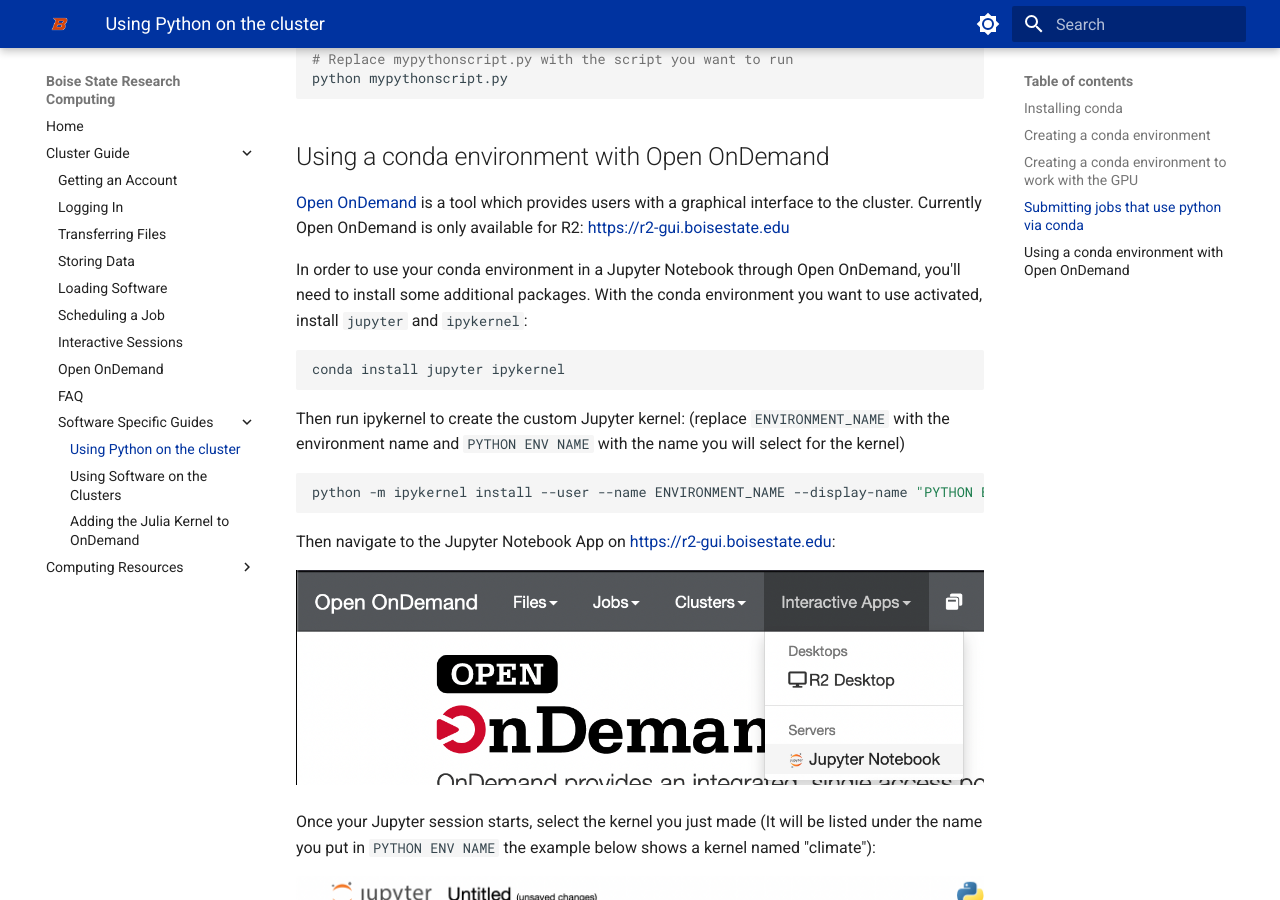
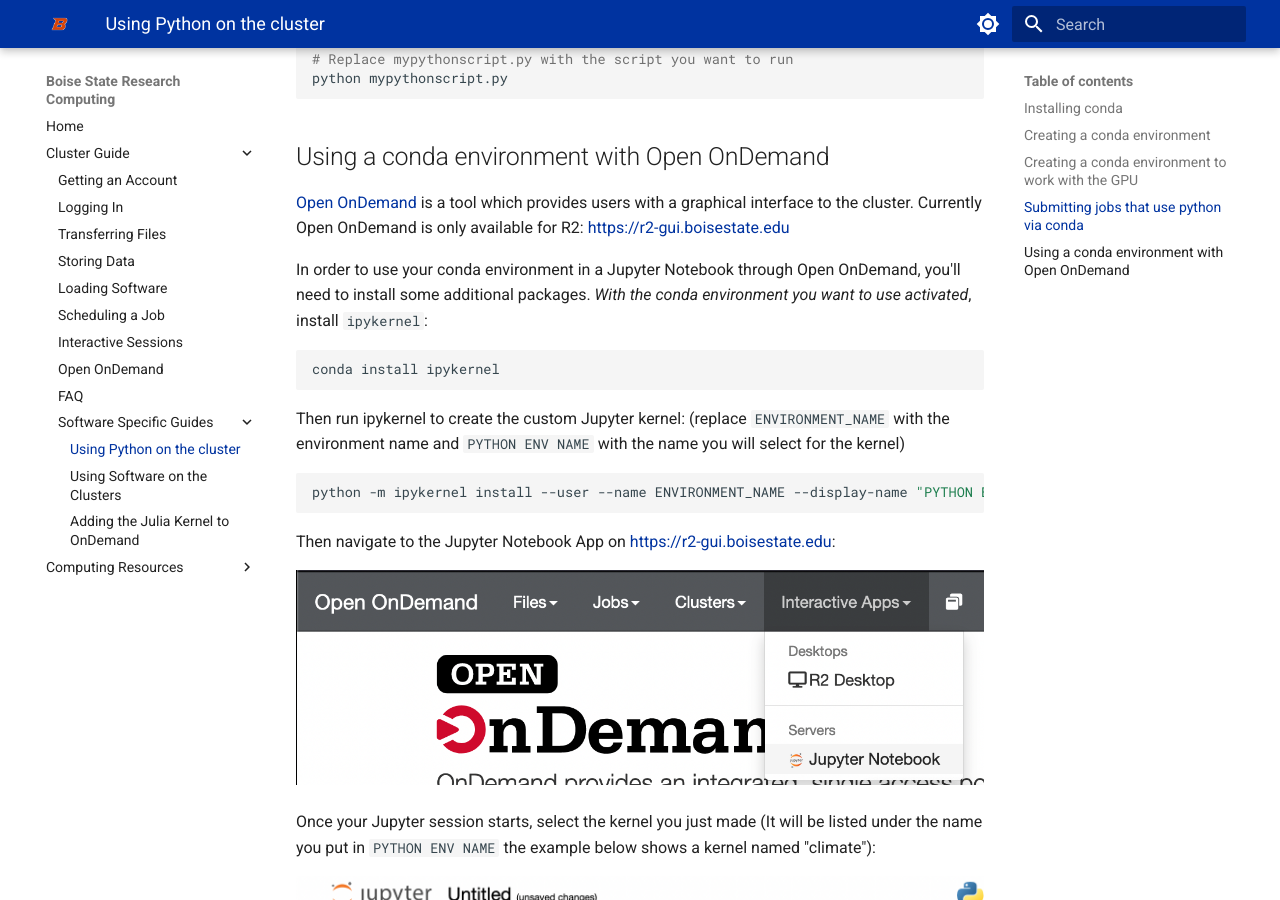
Before and after one commit to bsurc/docs, an MkDocs documentation site: the page built from docs/conda.md, in a window 1280 px wide and 900 px high, scrolled down 2938 px. Built offline with MkDocs 1.6.1 and Material for MkDocs 9.7.7, drawn with Linux system fonts in a browser that asks for light colours.

Commit message:
Emphasize conda env must be active, remove jupyter requirement

````diff
--- a/docs/conda.md
+++ b/docs/conda.md
@@ -105,9 +105,9 @@ python mypythonscript.py
 Currently Open OnDemand is only available for R2: [https://r2-gui.boisestate.edu](https://r2-gui.boisestate.edu)
 
 In order to use your conda environment in a Jupyter Notebook through Open OnDemand, you'll need to install some additional packages.
-With the conda environment you want to use activated, install `jupyter` and `ipykernel`:
+*With the conda environment you want to use activated*, install `ipykernel`:
 ```bash
-conda install jupyter ipykernel
+conda install ipykernel
 ```
 
 Then run ipykernel to create the custom Jupyter kernel: (replace `ENVIRONMENT_NAME` with the environment name and `PYTHON ENV NAME` with the name you will select for the kernel)
````
